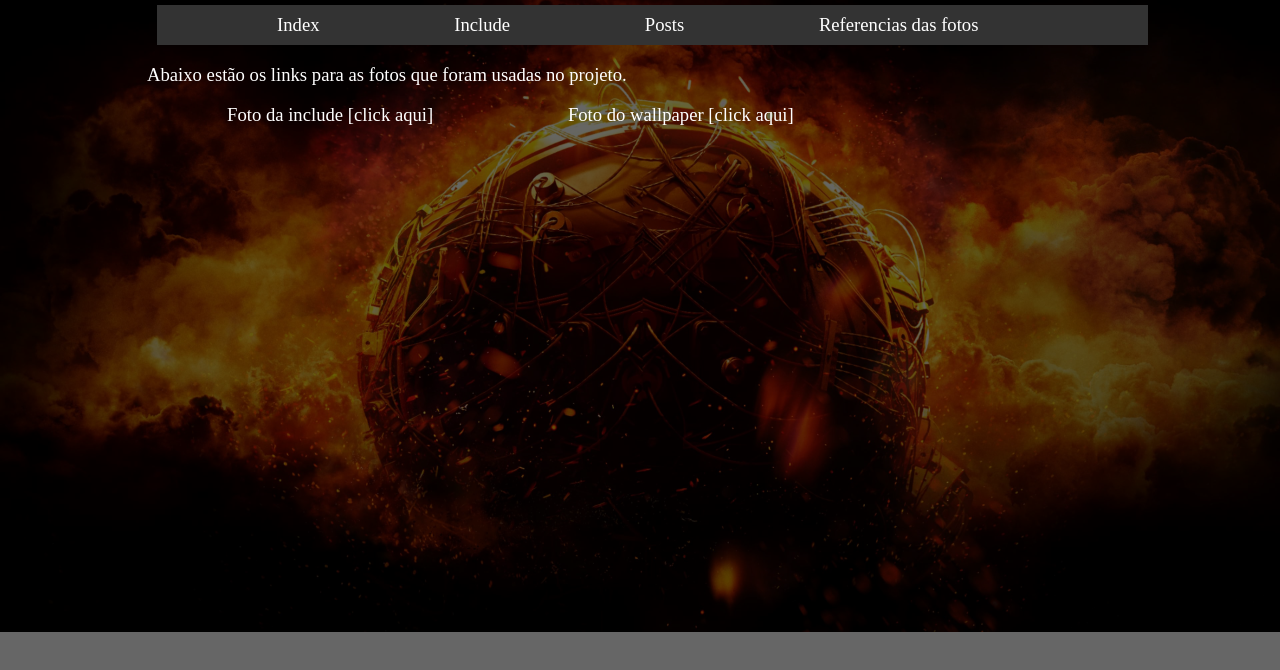
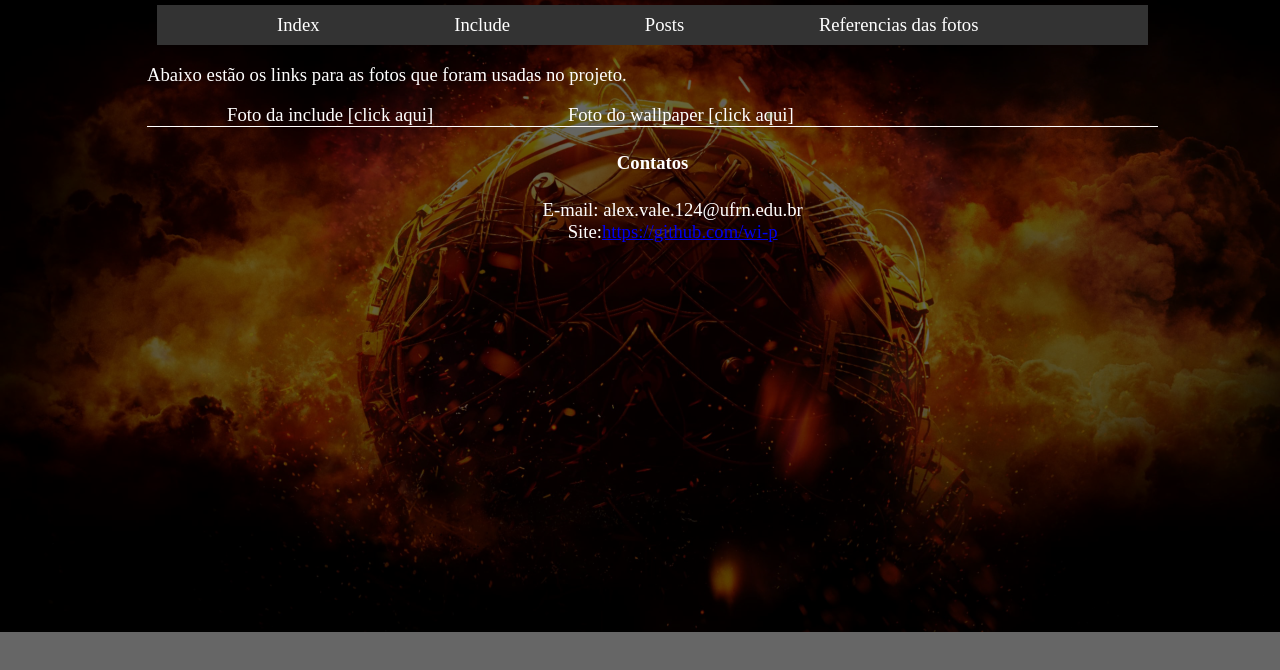
Before and after one commit to wi-p/blog_include, a plain HTML site: page blog_include/reffotos.html in a window 1280 px wide. Shown: the part 88-758 px from the top of the page. Drawn offline with Linux system fonts and the light colour scheme.

Commit message:
Update reffotos.html

```diff
--- a/blog_include/reffotos.html
+++ b/blog_include/reffotos.html
@@ -24,6 +24,15 @@
 
             <a href="https://alphacoders.com/oppenheimer-wallpapers" class="linkbutton">Foto do wallpaper [click aqui]</a>
 
+
+            <div class="footer">
+                <h4>Contatos</h4>
+
+                <ul style="list-style-type:none;">
+                    <li>E-mail: alex.vale.124@ufrn.edu.br</li>
+                    <li>Site:<a href="https://github.com/wi-p">https://github.com/wi-p</a></li>
+                </ul>
+            </div>
         </div>
     </body>
 </html>
```
